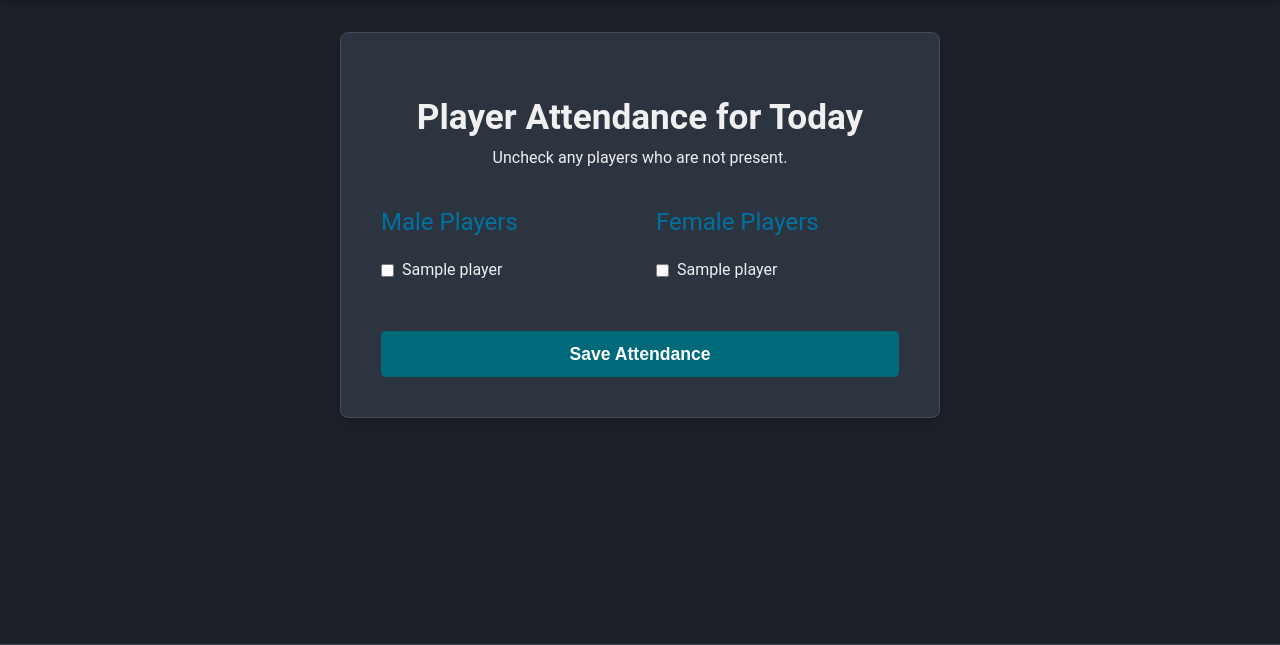
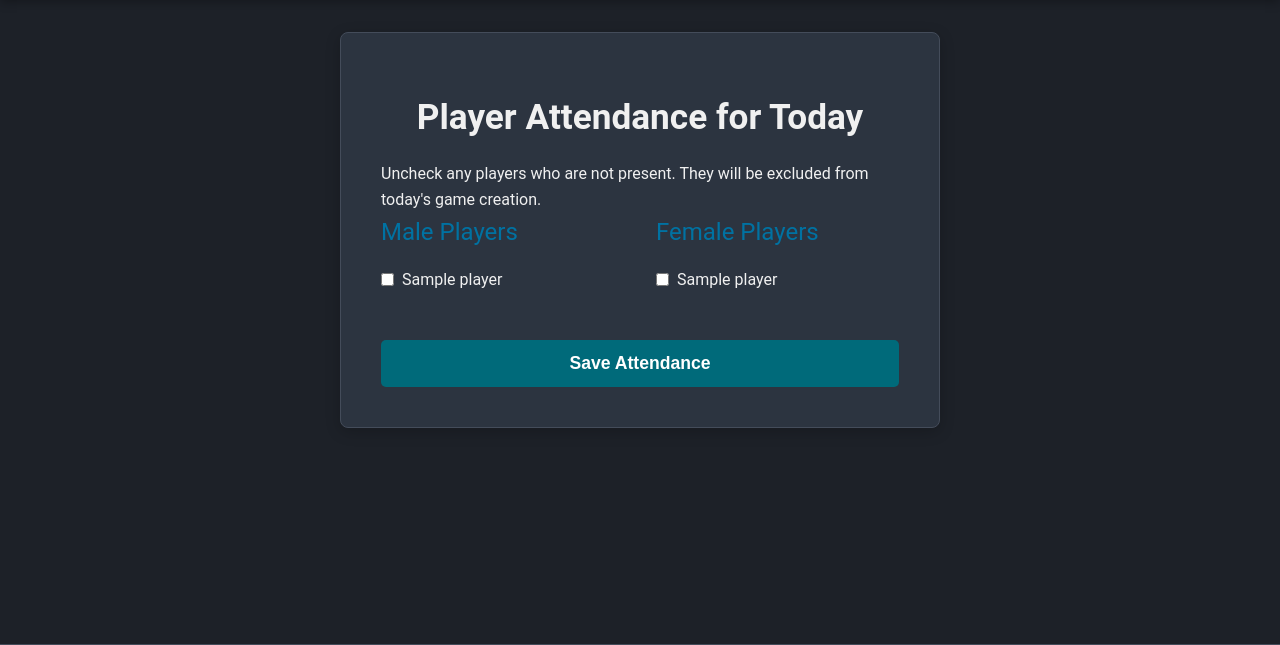
Before and after one commit to jpmahinay/smashers-webapp, a Flask app: template backend/templates/attendance.html in a window 1280 px wide. Shown: the part 68-713 px from the top of the page. Run offline with Flask 3, Linux system fonts and the light colour scheme; the template is opened without the code that fills it: most values are stand-ins (such as "Sample title", 1, 10 or a date in 2020).

Commit message:
Update attendance.html

```diff
--- a/backend/templates/attendance.html
+++ b/backend/templates/attendance.html
@@ -1,8 +1,8 @@
 {% extends "layout.html" %}
 {% block content %}
-<div class="form-container card">
+<div class="form-container">
     <h2>Player Attendance for Today</h2>
-    <p style="text-align: center; color: var(--text-medium); margin-top: -1rem; margin-bottom: 2rem;">Uncheck any players who are not present.</p>
+    <p>Uncheck any players who are not present. They will be excluded from today's game creation.</p>
     <form method="POST">
         <div class="attendance-grid">
             <div class="attendance-col">
@@ -26,7 +26,7 @@
                 {% endfor %}
             </div>
         </div>
-        <button type="submit" class="btn btn-primary" style="width: 100%;">Save Attendance</button>
+        <button type="submit" class="btn btn-primary">Save Attendance</button>
     </form>
 </div>
 {% endblock %}
```
